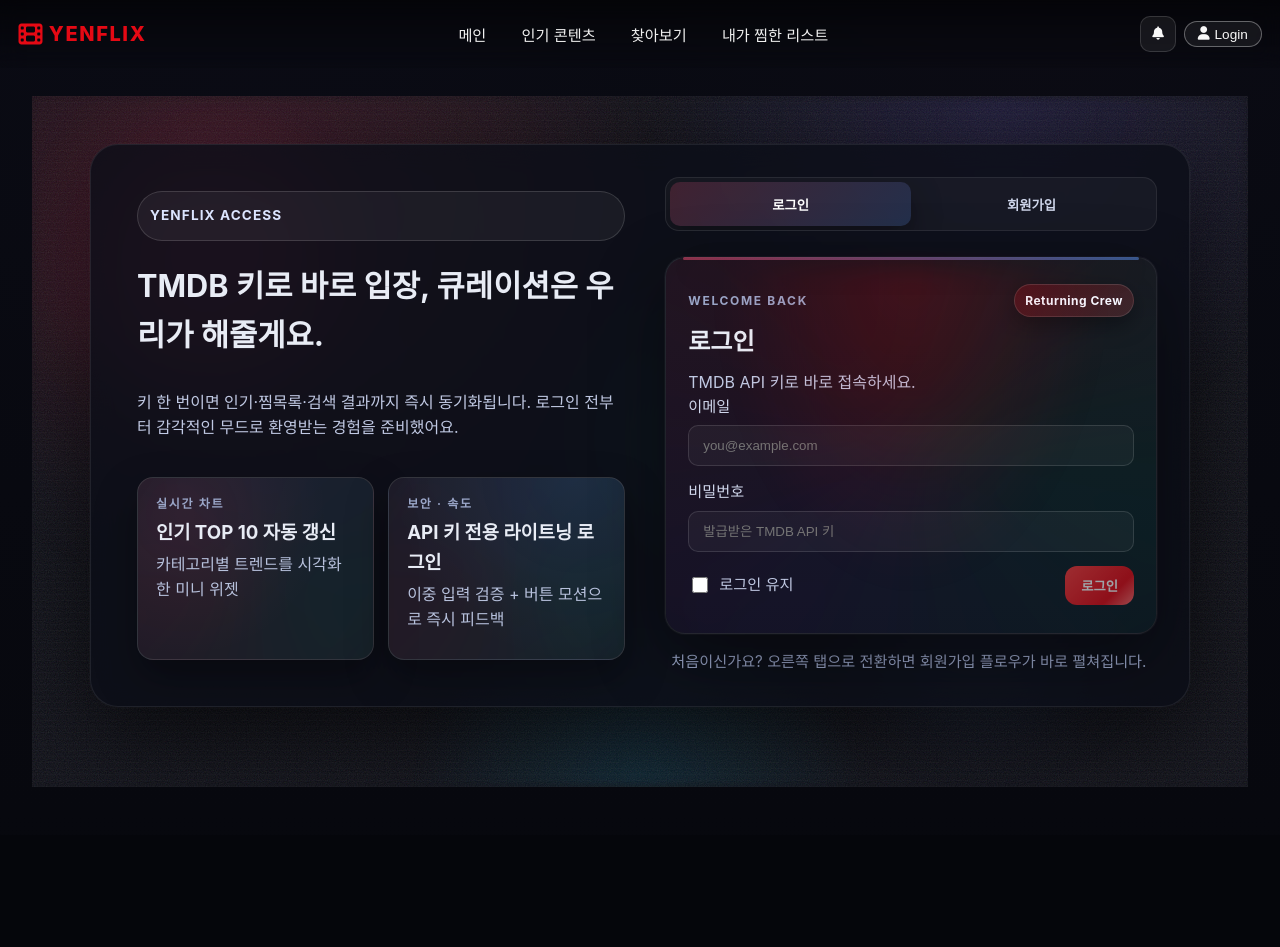
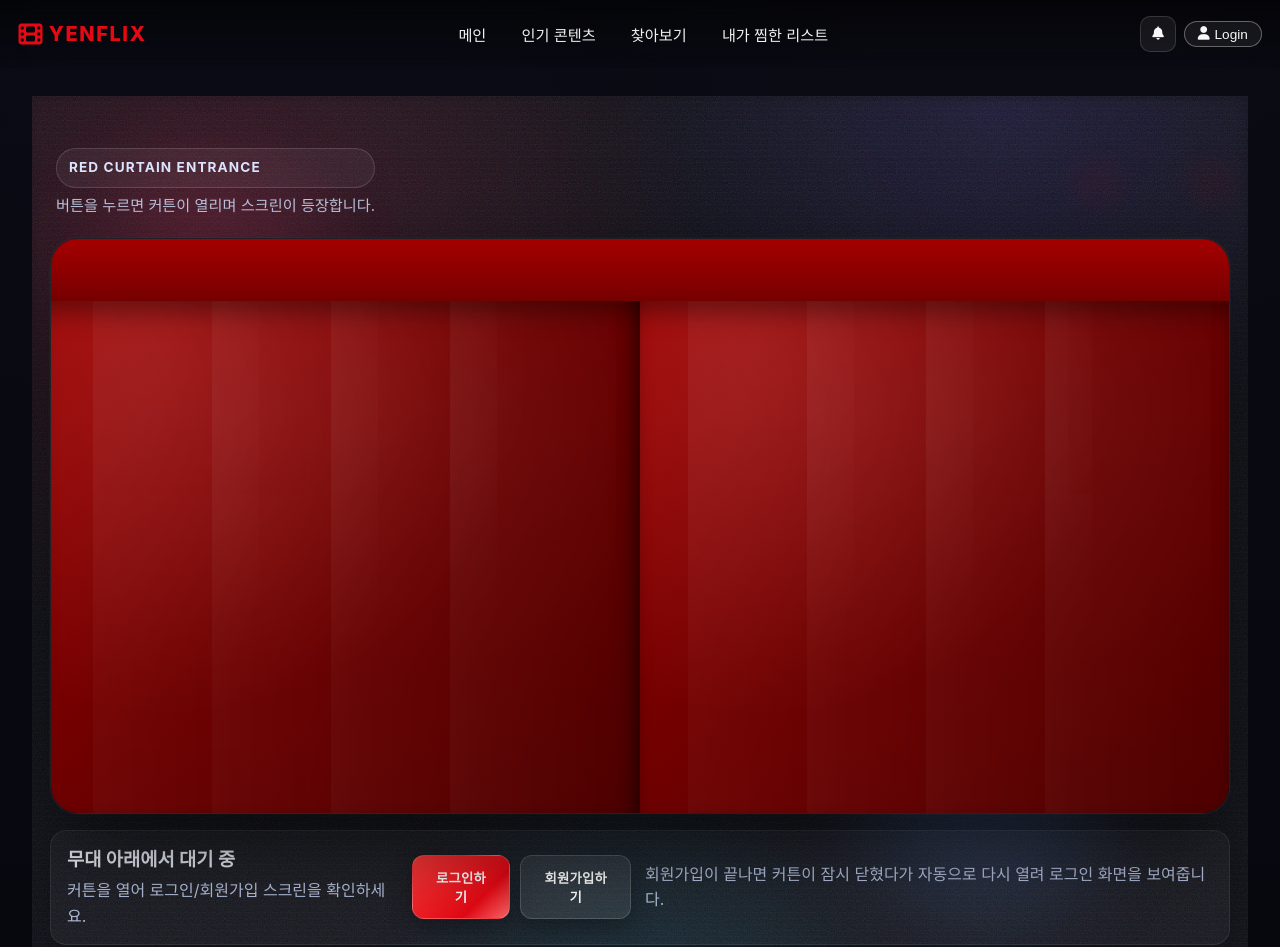
Before and after one commit to yeeuneey/Netflix-Front, a Vue app: page /signin in a window 1280 px wide. Shown: the top 947 px of the page. Before the commit the page ends 835 px from the top, so only its background shows below. Built offline with nearby package versions, Linux system fonts and the light colour scheme; no server answers.

Commit message:
로그인/회원가입 애니메이션

```diff
--- a/src/views/Signin.vue
+++ b/src/views/Signin.vue
@@ -1,5 +1,5 @@
 <template>
-  <section class="auth-page" :class="mode">
+  <section class="auth-page" :class="[mode, curtainState]">
     <div class="bg-aurora">
       <span class="orb orb-1"></span>
       <span class="orb orb-2"></span>
@@ -9,49 +9,63 @@
     <div class="grain"></div>
     <div class="scanlines"></div>
 
+    <div class="stage-wrap">
+      <div class="stage-topper">
+        <div class="stage-title">
+          <div class="pill">RED CURTAIN ENTRANCE</div>
+          <p class="stage-lede">버튼을 누르면 커튼이 열리며 스크린이 등장합니다.</p>
+        </div>
+        <div class="stage-lights">
+          <span class="beam left"></span>
+          <span class="beam right"></span>
+        </div>
+      </div>
+
+      <div class="stage">
+        <div class="curtain" :class="curtainState">
+          <div class="curtain-valance"></div>
+          <div class="curtain-panel left">
+            <div class="fold"></div>
+            <div class="fold"></div>
+            <div class="fold"></div>
+            <div class="fold"></div>
+          </div>
+          <div class="curtain-panel right">
+            <div class="fold"></div>
+            <div class="fold"></div>
+            <div class="fold"></div>
+            <div class="fold"></div>
+          </div>
+        </div>
+
+        <div class="stage-screen" :class="{ 'is-hidden': curtainState !== 'open' }">
+          <div class="screen-glow"></div>
+          <div class="screen-grid"></div>
+          <div class="screen-noise"></div>
+
           <div class="auth-shell">
             <div class="hero">
               <div class="pill">YENFLIX ACCESS</div>
-        <h1>TMDB 키로 바로 입장, 큐레이션은 우리가 해줄게요.</h1>
+              <h1>TMDB API로 바로 입장, 레드카펫처럼 반짝이게.</h1>
               <p class="lede">
-          키 한 번이면 인기·찜목록·검색 결과까지 즉시 동기화됩니다. 로그인 전부터
-          감각적인 무드로 환영받는 경험을 준비했어요.
+                키 한 번이면 대기·찜목록·검색 결과까지 즉시 열어드립니다. 로그인을 누르면
+                감각적인 무드와 함께 무대가 펼쳐집니다.
               </p>
               <div class="hero-cards">
                 <div class="glow-card">
-            <p class="eyebrow">실시간 차트</p>
-            <h3>인기 TOP 10 자동 갱신</h3>
-            <p class="mini">카테고리별 트렌드를 시각화한 미니 위젯</p>
+                  <p class="eyebrow">시네마 차트</p>
+                  <h3>지금 TOP 10 자동 갱신</h3>
+                  <p class="mini">카테고리별 랜덤 큐레이션으로 숨은 미니 스틸컷 노출</p>
                 </div>
                 <div class="glow-card secondary">
                   <p class="eyebrow">보안 · 속도</p>
                   <h3>API 키 전용 라이트닝 로그인</h3>
-            <p class="mini">이중 입력 검증 + 버튼 모션으로 즉시 피드백</p>
+                  <p class="mini">짧은 입력 + 버튼 모션으로 즉시 스크린 업로드</p>
                 </div>
               </div>
             </div>
 
             <div class="form-stage">
-        <div class="mode-toggle">
-          <span class="toggle-pill" :class="mode"></span>
-          <button
-            class="toggle-btn"
-            :class="{ active: mode === 'login' }"
-            type="button"
-            @click="mode = 'login'"
-          >
-            로그인
-          </button>
-          <button
-            class="toggle-btn"
-            :class="{ active: mode === 'register' }"
-            type="button"
-            @click="mode = 'register'"
-          >
-            회원가입
-          </button>
-        </div>
-
               <div class="card-stage">
                 <div class="card-stack">
                   <div class="card-ghost layer-1"></div>
@@ -72,7 +86,7 @@
                         {{
                           mode === 'login'
                             ? 'TMDB API 키로 바로 접속하세요.'
-                      : '계정을 만들고 찜목록과 검색을 저장하세요.'
+                            : '계정만 만들면 찜목록과 검색을 한 번에 가져옵니다.'
                         }}
                       </p>
                     </div>
@@ -85,12 +99,26 @@
                 <div class="card-shadow"></div>
                 <div class="light-bar" :class="mode"></div>
               </div>
+            </div>
+          </div>
+        </div>
+      </div>
 
-        <p class="switch-tip" v-if="mode === 'login'">
-          처음이신가요? 오른쪽 탭으로 전환하면 회원가입 플로우가 바로 펼쳐집니다.
-        </p>
-        <p class="switch-tip" v-else>
-          이미 계정이 있다면 로그인 탭으로 돌아가 빠르게 진입하세요.
+      <div class="stage-controls">
+        <div class="control-copy">
+          <h3>무대 아래에서 대기 중</h3>
+          <p>커튼을 열어 로그인/회원가입 스크린을 확인하세요.</p>
+        </div>
+        <div class="control-buttons">
+          <button class="control-btn primary" type="button" @click="startExperience('login')">
+            로그인하기
+          </button>
+          <button class="control-btn ghost" type="button" @click="startExperience('register')">
+            회원가입하기
+          </button>
+        </div>
+        <p class="hint">
+          회원가입이 끝나면 커튼이 잠시 닫혔다가 자동으로 다시 열려 로그인 화면을 보여줍니다.
         </p>
       </div>
     </div>
@@ -105,9 +133,58 @@ import LoginForm from '@/components/auth/LoginForm.vue';
 import RegisterForm from '@/components/auth/RegisterForm.vue';
 import { login as loginAuth, register as registerAuth } from '@/utils/auth';
 
+const CURTAIN_DURATION = 700;
+
 const mode = ref<'login' | 'register'>('login');
+const curtainState = ref<'closed' | 'opening' | 'open' | 'closing'>('closed');
+
 const router = useRouter();
 const authStore = useAuthStore();
+
+const openCurtain = () => {
+  if (curtainState.value === 'open' || curtainState.value === 'opening') return;
+  curtainState.value = 'opening';
+  window.setTimeout(() => {
+    curtainState.value = 'open';
+  }, CURTAIN_DURATION);
+};
+
+const closeCurtain = (onClosed?: () => void) => {
+  if (curtainState.value === 'closed' || curtainState.value === 'closing') {
+    onClosed?.();
+    return;
+  }
+  curtainState.value = 'closing';
+  window.setTimeout(() => {
+    curtainState.value = 'closed';
+    onClosed?.();
+  }, CURTAIN_DURATION);
+};
+
+const startExperience = (nextMode: 'login' | 'register') => {
+  const triggerOpen = () => {
+    mode.value = nextMode;
+    openCurtain();
+  };
+
+  if (curtainState.value === 'open' || curtainState.value === 'opening') {
+    closeCurtain(() => {
+      mode.value = nextMode;
+      window.setTimeout(() => openCurtain(), 160);
+    });
+  } else {
+    triggerOpen();
+  }
+};
+
+const reopenForLogin = () => {
+  closeCurtain(() => {
+    mode.value = 'login';
+    window.setTimeout(() => {
+      openCurtain();
+    }, 260);
+  });
+};
 
 const handleLogin = async (payload: { email: string; password: string; keepLogin: boolean }) => {
   const result = loginAuth(payload.email, payload.password, payload.keepLogin);
@@ -116,7 +193,9 @@ const handleLogin = async (payload: { email: string; password: string; keepLogin
     authStore.setAuth({ isLoggedIn: true, userId: payload.email, keepLogin: payload.keepLogin });
     authStore.setTmdbKey(payload.password);
     sessionStorage.setItem('nf_session_active', '1');
+    closeCurtain(async () => {
       await router.push('/');
+    });
   }
 };
 
@@ -131,7 +210,7 @@ const handleRegister = async (payload: {
   if (result.ok) {
     authStore.setUsers([...authStore.users, { id: payload.email, password: payload.password }]);
     authStore.setAuth({ ...authStore.auth, isLoggedIn: false, userId: payload.email, keepLogin: false });
-    mode.value = 'login';
+    reopenForLogin();
   }
 };
 </script>
@@ -139,13 +218,14 @@ const handleRegister = async (payload: {
 <style scoped>
 .auth-page {
   position: relative;
-  min-height: calc(100vh - 120px);
+  min-height: calc(100vh - 80px);
   display: flex;
   align-items: center;
   justify-content: center;
-  padding: 48px 16px 80px;
+  padding: 48px 16px 86px;
   overflow: hidden;
   transition: background 0.4s ease;
+  background: #0b0c14;
 }
 
 .auth-page.login {
@@ -222,6 +302,213 @@ const handleRegister = async (payload: {
   animation-delay: 4s;
 }
 
+.stage-wrap {
+  position: relative;
+  z-index: 1;
+  width: min(1180px, 100%);
+  display: grid;
+  gap: 16px;
+}
+
+.stage-topper {
+  display: flex;
+  align-items: center;
+  justify-content: space-between;
+  gap: 12px;
+  padding: 4px 6px;
+}
+
+.stage-title {
+  display: grid;
+  gap: 6px;
+}
+
+.stage-lede {
+  margin: 0;
+  color: #c0c9e3;
+  font-size: 0.95rem;
+}
+
+.stage-lights {
+  position: relative;
+  height: 20px;
+  min-width: 140px;
+}
+
+.stage-lights .beam {
+  position: absolute;
+  inset: 0;
+  width: 42%;
+  background: linear-gradient(90deg, rgba(229, 9, 20, 0.35), transparent 70%);
+  filter: blur(18px);
+  opacity: 0.9;
+}
+.stage-lights .beam.right {
+  right: 0;
+  left: auto;
+  background: linear-gradient(270deg, rgba(229, 9, 20, 0.35), transparent 70%);
+}
+
+.stage {
+  position: relative;
+  border-radius: 28px;
+  overflow: hidden;
+  background: radial-gradient(circle at 10% 10%, rgba(255, 80, 120, 0.05), transparent 40%),
+    radial-gradient(circle at 90% 10%, rgba(0, 200, 160, 0.04), transparent 36%),
+    linear-gradient(160deg, rgba(12, 14, 24, 0.96), rgba(10, 10, 16, 0.98));
+  border: 1px solid rgba(255, 255, 255, 0.08);
+  box-shadow: 0 28px 90px rgba(0, 0, 0, 0.6), 0 0 0 1px rgba(255, 255, 255, 0.03);
+  padding: 26px 18px;
+  isolation: isolate;
+}
+
+.stage::after {
+  content: '';
+  position: absolute;
+  inset: 8px;
+  border-radius: 22px;
+  border: 1px dashed rgba(255, 255, 255, 0.05);
+  pointer-events: none;
+}
+
+.stage-screen {
+  position: relative;
+  border-radius: 22px;
+  overflow: hidden;
+  transition: opacity 0.6s ease, transform 0.6s ease, filter 0.6s ease;
+  z-index: 2;
+}
+
+.stage-screen.is-hidden {
+  opacity: 0;
+  transform: translateY(12px) scale(0.98);
+  filter: saturate(0.4) blur(2px);
+  pointer-events: none;
+}
+
+.screen-glow {
+  position: absolute;
+  inset: -40%;
+  background: radial-gradient(circle, rgba(229, 9, 20, 0.16), transparent 55%),
+    radial-gradient(circle at 80% 30%, rgba(90, 150, 255, 0.12), transparent 50%),
+    radial-gradient(circle at 50% 80%, rgba(0, 200, 160, 0.12), transparent 45%);
+  filter: blur(30px);
+  z-index: 0;
+}
+
+.screen-grid {
+  position: absolute;
+  inset: 0;
+  background: repeating-linear-gradient(
+      90deg,
+      rgba(255, 255, 255, 0.02) 0px,
+      rgba(255, 255, 255, 0.02) 1px,
+      transparent 1px,
+      transparent 32px
+    ),
+    repeating-linear-gradient(
+      0deg,
+      rgba(255, 255, 255, 0.02) 0px,
+      rgba(255, 255, 255, 0.02) 1px,
+      transparent 1px,
+      transparent 32px
+    );
+  z-index: 0;
+}
+
+.screen-noise {
+  position: absolute;
+  inset: 0;
+  background-image: linear-gradient(rgba(255, 255, 255, 0.04) 1px, transparent 1px);
+  background-size: 100% 5px;
+  mix-blend-mode: screen;
+  opacity: 0.6;
+  z-index: 0;
+}
+
+.curtain {
+  position: absolute;
+  inset: -6px;
+  display: flex;
+  align-items: stretch;
+  justify-content: space-between;
+  pointer-events: none;
+  z-index: 4;
+}
+
+.curtain-valance {
+  position: absolute;
+  left: -12px;
+  right: -12px;
+  top: 0;
+  height: 68px;
+  background: linear-gradient(180deg, #a90000 0%, #7a0000 100%);
+  box-shadow: 0 12px 24px rgba(0, 0, 0, 0.36);
+  border-bottom: 4px solid rgba(0, 0, 0, 0.3);
+  z-index: 2;
+}
+
+.curtain-panel {
+  position: relative;
+  width: 52%;
+  background: radial-gradient(circle at 20% 20%, rgba(255, 120, 120, 0.18), transparent 55%),
+    linear-gradient(135deg, #9d0000 0%, #6d0000 50%, #4d0000 100%);
+  box-shadow: inset -4px 0 16px rgba(0, 0, 0, 0.35), 0 12px 28px rgba(0, 0, 0, 0.45);
+  overflow: hidden;
+  transition: transform 0.7s cubic-bezier(0.77, 0.03, 0.21, 1);
+}
+
+.curtain-panel.left {
+  border-radius: 22px 0 0 22px;
+  transform: translateX(0%);
+}
+
+.curtain-panel.right {
+  border-radius: 0 22px 22px 0;
+  transform: translateX(0%);
+}
+
+.curtain-panel .fold {
+  position: absolute;
+  inset: 0;
+  width: 28%;
+  background: radial-gradient(circle at 30% 30%, rgba(255, 255, 255, 0.12), transparent 60%),
+    linear-gradient(90deg, rgba(255, 255, 255, 0.12), rgba(255, 255, 255, 0));
+  opacity: 0.25;
+}
+
+.curtain-panel .fold:nth-child(1) {
+  left: 8%;
+}
+.curtain-panel .fold:nth-child(2) {
+  left: 28%;
+}
+.curtain-panel .fold:nth-child(3) {
+  left: 48%;
+}
+.curtain-panel .fold:nth-child(4) {
+  left: 68%;
+}
+
+.curtain.open .curtain-panel.left,
+.curtain.opening .curtain-panel.left {
+  transform: translateX(-105%);
+}
+
+.curtain.open .curtain-panel.right,
+.curtain.opening .curtain-panel.right {
+  transform: translateX(105%);
+}
+
+.curtain.closing .curtain-panel.left,
+.curtain.closed .curtain-panel.left {
+  transform: translateX(0);
+}
+.curtain.closing .curtain-panel.right,
+.curtain.closed .curtain-panel.right {
+  transform: translateX(0);
+}
+
 .auth-shell {
   position: relative;
   z-index: 1;
@@ -235,6 +522,7 @@ const handleRegister = async (payload: {
   padding: 32px;
   box-shadow: 0 28px 90px rgba(0, 0, 0, 0.6), 0 0 0 1px rgba(255, 255, 255, 0.03);
   backdrop-filter: blur(12px);
+  margin: 0 auto;
 }
 
 .hero {
@@ -327,53 +615,6 @@ const handleRegister = async (payload: {
   position: relative;
   display: grid;
   gap: 16px;
-}
-
-.mode-toggle {
-  position: relative;
-  display: grid;
-  grid-template-columns: repeat(2, 1fr);
-  background: rgba(255, 255, 255, 0.04);
-  border: 1px solid rgba(255, 255, 255, 0.08);
-  border-radius: 14px;
-  padding: 4px;
-  overflow: hidden;
-}
-
-.toggle-pill {
-  position: absolute;
-  inset: 4px;
-  width: calc(50% - 4px);
-  background: linear-gradient(135deg, rgba(255, 80, 120, 0.18), rgba(90, 150, 255, 0.18));
-  border-radius: 10px;
-  box-shadow: 0 12px 30px rgba(0, 0, 0, 0.35);
-  transition: transform 0.45s cubic-bezier(0.3, 0.7, 0.3, 1), background 0.3s ease;
-}
-
-.toggle-pill.login {
-  transform: translateX(0);
-}
-
-.toggle-pill.register {
-  transform: translateX(100%);
-  background: linear-gradient(135deg, rgba(0, 200, 160, 0.24), rgba(120, 90, 255, 0.2));
-}
-
-.toggle-btn {
-  position: relative;
-  z-index: 1;
-  height: 44px;
-  border: none;
-  background: transparent;
-  color: #cfd6eb;
-  font-weight: 700;
-  cursor: pointer;
-  border-radius: 10px;
-  transition: color 0.2s ease;
-}
-
-.toggle-btn.active {
-  color: #fff;
 }
 
 .card-stage {
@@ -488,24 +729,6 @@ const handleRegister = async (payload: {
   background: linear-gradient(135deg, rgba(0, 200, 160, 0.22), rgba(120, 90, 255, 0.16));
 }
 
-.floating-tip {
-  margin-top: 18px;
-  padding: 12px 14px;
-  border-radius: 12px;
-  color: #cbd3ee;
-  background: rgba(255, 255, 255, 0.04);
-  border: 1px solid rgba(255, 255, 255, 0.08);
-  box-shadow: inset 0 1px 0 rgba(255, 255, 255, 0.08);
-}
-
-.floating-tip.register {
-  background: linear-gradient(135deg, rgba(0, 200, 160, 0.06), rgba(255, 255, 255, 0.02));
-}
-
-.floating-tip.login {
-  background: linear-gradient(135deg, rgba(229, 9, 20, 0.06), rgba(255, 255, 255, 0.02));
-}
-
 .card-shadow {
   position: absolute;
   inset: 20px 18px -14px;
@@ -544,6 +767,66 @@ const handleRegister = async (payload: {
   color: #9aa6c8;
 }
 
+.stage-controls {
+  display: flex;
+  align-items: center;
+  justify-content: space-between;
+  gap: 14px;
+  padding: 14px 16px;
+  background: rgba(255, 255, 255, 0.04);
+  border: 1px solid rgba(255, 255, 255, 0.08);
+  border-radius: 16px;
+  box-shadow: 0 16px 48px rgba(0, 0, 0, 0.35);
+}
+
+.control-copy h3 {
+  margin: 0 0 4px;
+}
+
+.control-copy p,
+.hint {
+  margin: 0;
+  color: #b4bfdc;
+}
+
+.control-buttons {
+  display: flex;
+  align-items: center;
+  gap: 10px;
+}
+
+.control-btn {
+  padding: 12px 18px;
+  border-radius: 12px;
+  border: 1px solid rgba(255, 255, 255, 0.16);
+  background: rgba(255, 255, 255, 0.08);
+  color: #fff;
+  font-weight: 800;
+  letter-spacing: 0.02em;
+  cursor: pointer;
+  box-shadow: 0 10px 24px rgba(0, 0, 0, 0.3);
+  transition: transform 0.2s ease, box-shadow 0.2s ease, background 0.2s ease, border-color 0.2s ease;
+}
+
+.control-btn.primary {
+  background: linear-gradient(135deg, #ff3b3b, #e50914 70%, #ff6a6a);
+  border-color: rgba(255, 255, 255, 0.18);
+}
+
+.control-btn.ghost {
+  background: rgba(255, 255, 255, 0.08);
+}
+
+.control-btn:hover {
+  transform: translateY(-1px);
+  box-shadow: 0 12px 28px rgba(0, 0, 0, 0.4);
+  border-color: rgba(255, 255, 255, 0.2);
+}
+
+.control-btn:active {
+  transform: translateY(0);
+}
+
 .fade-lift-enter-active,
 .fade-lift-leave-active {
   transition: opacity 0.25s ease, transform 0.25s ease;
@@ -575,11 +858,16 @@ const handleRegister = async (payload: {
   .hero-cards {
     grid-template-columns: 1fr;
   }
+
+  .stage-controls {
+    flex-direction: column;
+    align-items: flex-start;
+  }
 }
 
 @media (max-width: 720px) {
   .auth-shell {
-    padding: 22px 14px;
+    padding: 22px 18px;
   }
 
   .card-stack {
@@ -588,6 +876,21 @@ const handleRegister = async (payload: {
 
   .form-card {
     padding: 22px 18px;
+  }
+
+  .stage-controls {
+    flex-direction: column;
+    align-items: flex-start;
+  }
+
+  .control-buttons {
+    width: 100%;
+    flex-wrap: wrap;
+  }
+
+  .control-btn {
+    flex: 1;
+    text-align: center;
   }
 }
 
```
Lines whose indentation alone changed are shown as unchanged.
